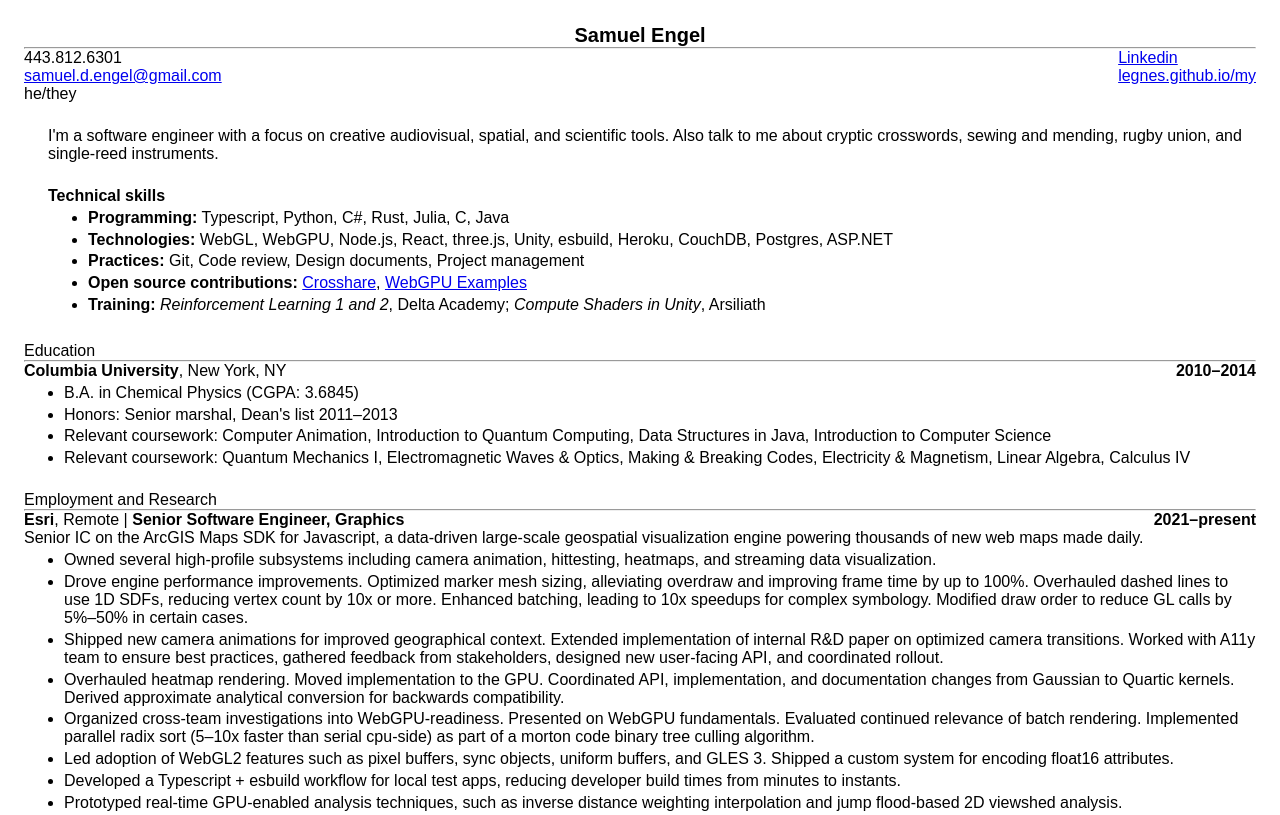
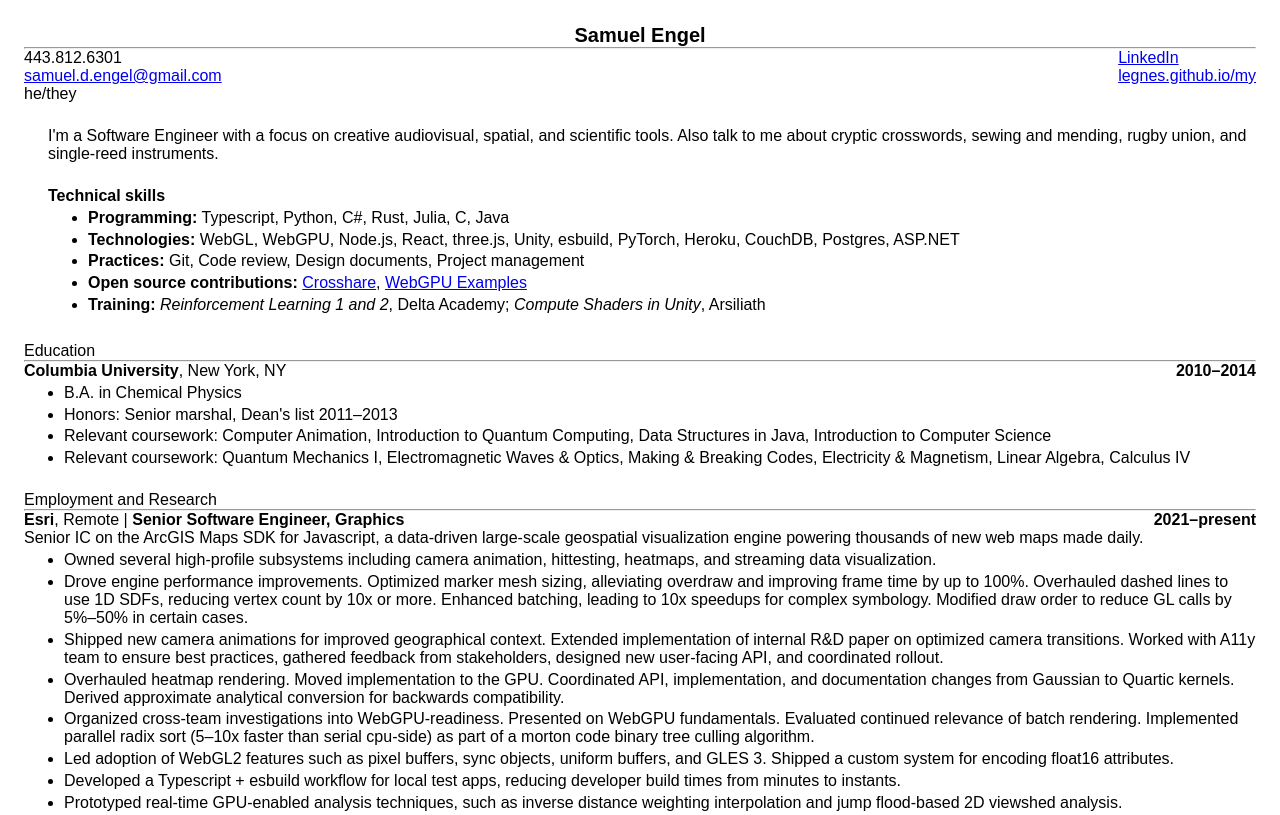
Before and after one commit to legnes/my, a plain HTML site: page resume.html in a window 1280 px wide. Shown: the top 815 px of the page. Drawn offline with Linux system fonts and the light colour scheme.

Commit message:
Update more

```diff
--- a/resume.html
+++ b/resume.html
@@ -82,7 +82,11 @@
     body {
       width: 8.5in;
       height: 11in;
-      padding: 0.5in 1in 1in 1in;
+      padding: 0;
+    }
+
+    @page {
+      margin: 0.75in 1in;
     }
 
     h1 {
@@ -108,20 +112,20 @@
         <p>he/they</p>
       </div>
       <div class="flex flex-col">
-        <p><a href="https://www.linkedin.com/in/sam-engel-77b1761a4/">Linkedin</a></p>
+        <p><a href="https://www.linkedin.com/in/sam-engel-77b1761a4/">LinkedIn</a></p>
         <p><a href="https://legnes.github.io/my">legnes.github.io/my</a></p>
       </div>
     </div>
 
     <div class="flex flex-col inset">
       <div class="space-above">
-        <p>I'm a software engineer with a focus on creative audiovisual, spatial, and scientific tools. Also talk to me about cryptic crosswords, sewing and mending, rugby union, and single-reed instruments.</p>
+        <p>I'm a Software Engineer with a focus on creative audiovisual, spatial, and scientific tools. Also talk to me about cryptic crosswords, sewing and mending, rugby union, and single-reed instruments.</p>
       </div>
       <div class="space-above">
         <h3>Technical skills</h3>
         <ul>
           <li><span class="bold">Programming:</span> Typescript, Python, C#, Rust, Julia, C, Java</li>
-          <li><span class="bold">Technologies:</span> WebGL, WebGPU, Node.js, React, three.js, Unity, esbuild, Heroku, CouchDB, Postgres, ASP.NET</li>
+          <li><span class="bold">Technologies:</span> WebGL, WebGPU, Node.js, React, three.js, Unity, esbuild, PyTorch, Heroku, CouchDB, Postgres, ASP.NET</li>
           <li><span class="bold">Practices:</span> Git, Code review, Design documents, Project management</li>
           <li><span class="bold">Open source contributions:</span> <a href="https://github.com/crosshare-org/crosshare">Crosshare</a>, <a href="https://github.com/tsherif/webgpu-examples">WebGPU Examples</a></li>
           <li><span class="bold">Training:</span> <i>Reinforcement Learning 1 and 2</i>, Delta Academy; <i>Compute Shaders in Unity</i>, Arsiliath</li>
@@ -141,7 +145,8 @@
         <p class="bold">2010–2014</p>
       </div>
       <ul>
-        <li><p>B.A. in Chemical Physics (CGPA: 3.6845)</p></li>
+        <li><p>B.A. in Chemical Physics</p></li>
+        <!-- <li><p>B.A. in Chemical Physics (CGPA: 3.6845)</p></li> -->
         <li><p>Honors: Senior marshal, Dean's list 2011–2013</p></li>
         <li><p>Relevant coursework: Computer Animation, Introduction to Quantum Computing, Data Structures in Java, Introduction to Computer Science</p></li>
         <li><p>Relevant coursework: Quantum Mechanics I, Electromagnetic Waves & Optics, Making & Breaking Codes, Electricity & Magnetism, Linear Algebra, Calculus IV</p></li>
```
